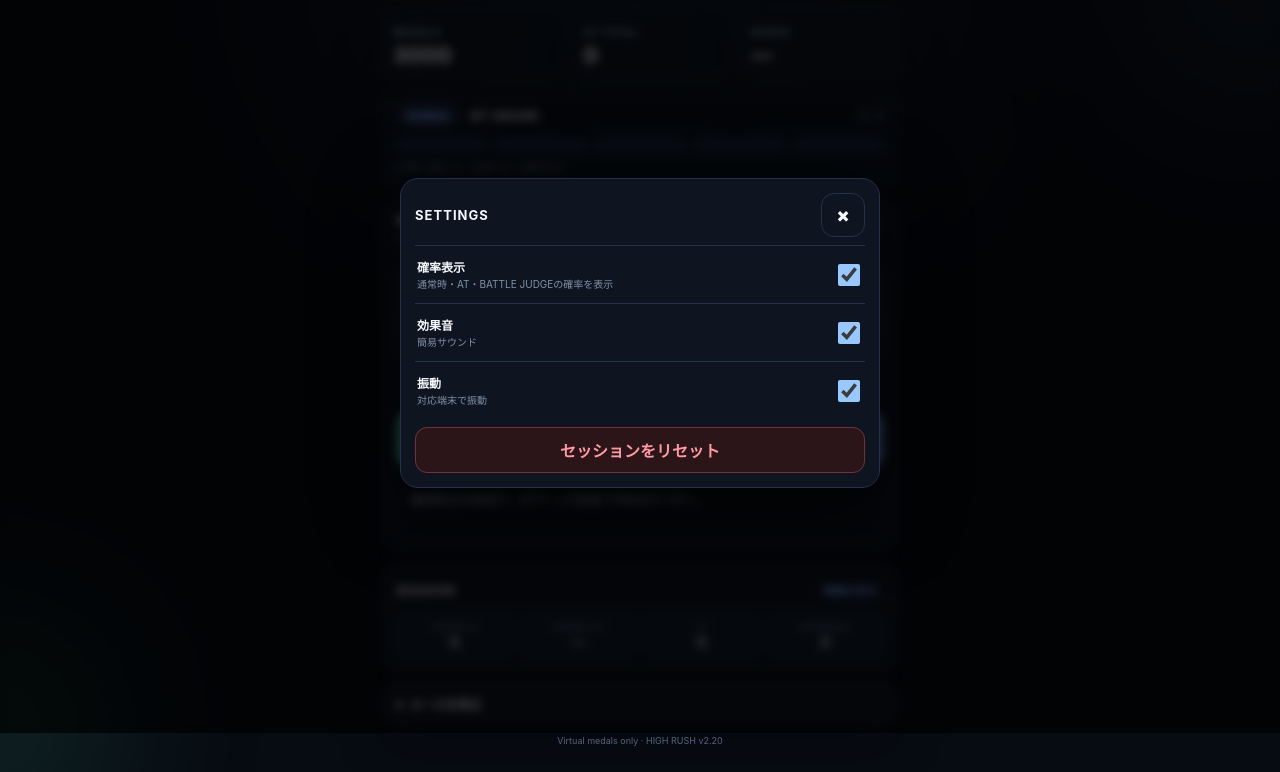
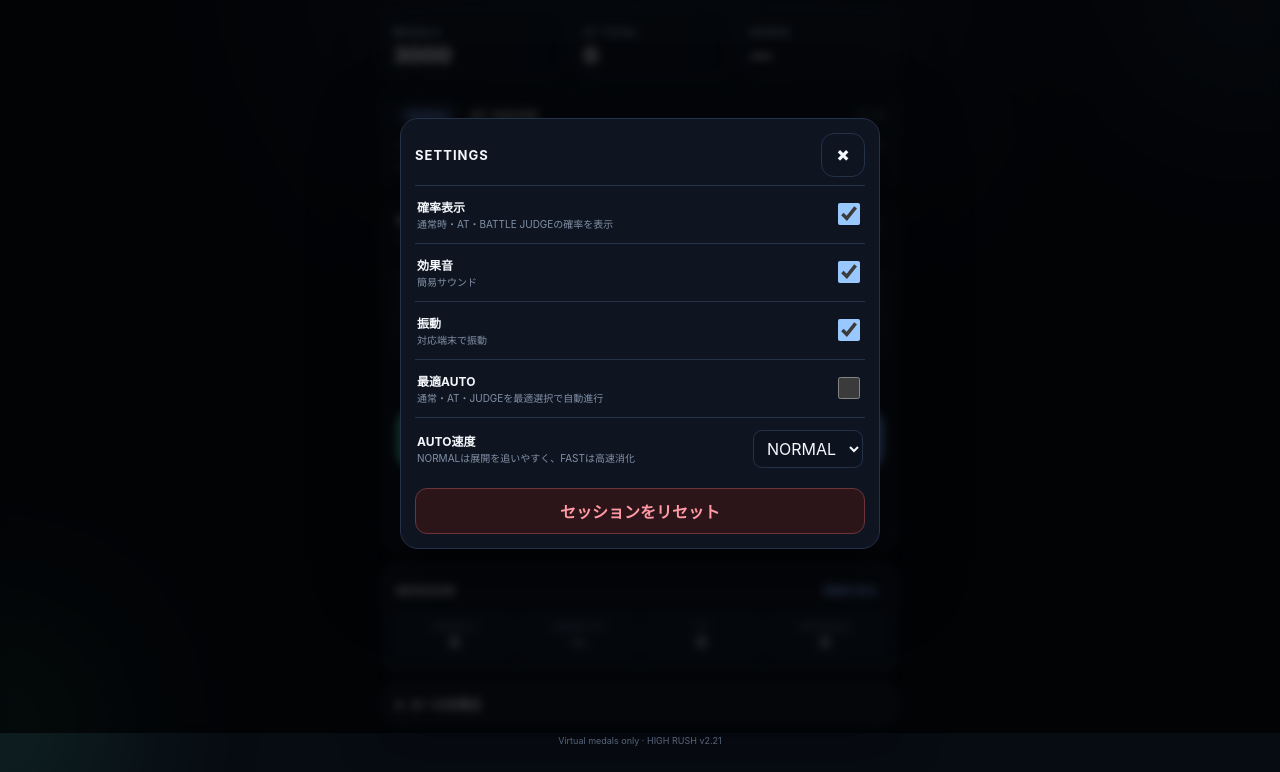
Before and after one commit to rua2005-cloud/double-up-lottery, a plain HTML site: page predict-rush-high/index.html in a window 1280 px wide. Both pictures are taken after a click on the button "設定を開く". Shown: the part 67-839 px from the top of the page. Drawn offline with Linux system fonts and the light colour scheme.

Commit message:
Add auto-play settings for v2.21

```diff
--- a/predict-rush-high/index.html
+++ b/predict-rush-high/index.html
@@ -49,6 +49,7 @@
     .detail-stat{padding:9px 7px;border:1px solid var(--line);border-radius:10px;background:#0c131f;text-align:center;min-width:0}
     .detail-stat span{display:block;font-size:8px;color:var(--muted);white-space:nowrap;overflow:hidden;text-overflow:ellipsis}
     .detail-stat b{display:block;margin-top:3px;font-size:13px;white-space:nowrap;overflow:hidden;text-overflow:ellipsis}
+    .setting-row select{min-width:92px;border:1px solid var(--line);border-radius:9px;background:#0c131f;color:var(--text);padding:7px 9px;font:inherit}
     @media(max-width:520px){.detail-stats{grid-template-columns:repeat(2,minmax(0,1fr))}}
   </style>
   <title>PREDICT RUSH 105 - HIGH RUSH</title>
@@ -149,7 +150,7 @@
       <p><strong>⑨ SUPER RATE UP CHANCE</strong><br>85% MODE中の継続確定後に25%で発生。2リールを見てLOW / MID / HIGHを予想し、成功で95% MODEへ。失敗してもHRは終了せず、85% MODEのまま次BONUSへ進みます。</p>
       <p><strong>⑩ 95% MODE</strong><br>成功後はHR終了まで継続期待度95%。REVIVAL込みで95%を維持するため確定継続率は約80.5%。確定継続を引かなかった場合だけ通常のBATTLE JUDGEを行います。10G区切りと配当倍率はそのままです。</p>
     </div></details>
-    <footer>Virtual medals only · HIGH RUSH v2.20</footer>
+    <footer>Virtual medals only · HIGH RUSH v2.21</footer>
   </main>
 
   <dialog id="settingsDialog"><form method="dialog" class="settings-card">
@@ -157,8 +158,10 @@
     <label class="setting-row"><span><b>確率表示</b><small>通常時・AT・BATTLE JUDGEの確率を表示</small></span><input id="probToggle" type="checkbox" checked></label>
     <label class="setting-row"><span><b>効果音</b><small>簡易サウンド</small></span><input id="soundToggle" type="checkbox" checked></label>
     <label class="setting-row"><span><b>振動</b><small>対応端末で振動</small></span><input id="vibrateToggle" type="checkbox" checked></label>
+    <label class="setting-row"><span><b>最適AUTO</b><small>通常・AT・JUDGEを最適選択で自動進行</small></span><input id="autoToggle" type="checkbox"></label>
+    <label class="setting-row"><span><b>AUTO速度</b><small>NORMALは展開を追いやすく、FASTは高速消化</small></span><select id="autoSpeed"><option value="normal">NORMAL</option><option value="fast">FAST</option></select></label>
     <button id="resetBtn" type="button" class="danger-btn">セッションをリセット</button>
   </form></dialog>
-  <script src="game.js?v=2.20"></script>
+  <script src="game.js?v=2.21"></script>
 </body>
 </html>
```
